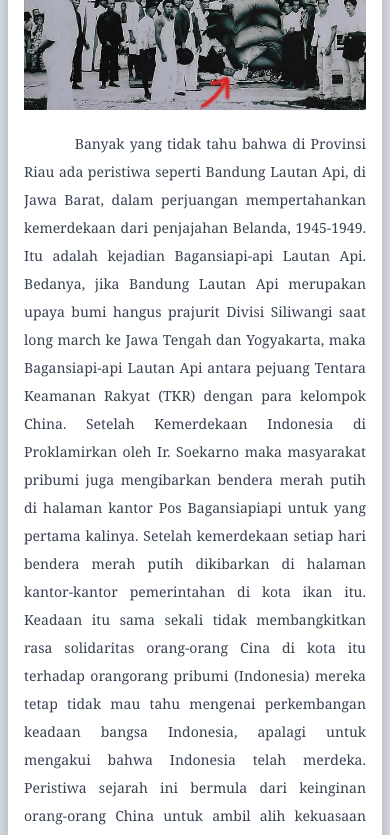
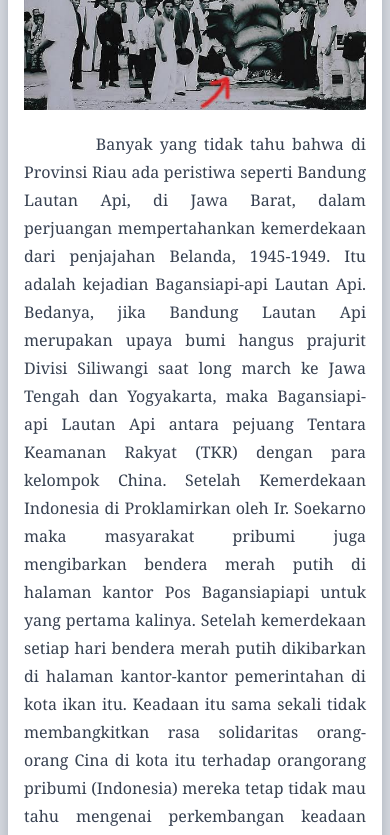
Before and after one commit to TeguhDanaPrayuda1/blog, a React (Create React App) app: page / in a window 390 px wide. Shown: the part 940-1775 px from the top of the page. Built offline with nearby package versions, Linux system fonts and the light colour scheme.

Commit message:
fix typography

```diff
--- a/src/components/Content.js
+++ b/src/components/Content.js
@@ -33,7 +33,7 @@ const Content = () => {
                             className="object-cover object-center md:w-1/3"
                         />
                     </div>
-                    <p className="flex font-serif text-sm leading-7 prose text-justify md:text-3xl md:prose-2xl">
+                    <p className="flex font-serif leading-7 prose text-justify md:text-3xl md:prose-2xl">
                         &nbsp;&nbsp;&nbsp;&nbsp;&nbsp;&nbsp;&nbsp;&nbsp;&nbsp;&nbsp;Banyak
                         yang tidak tahu bahwa di Provinsi Riau ada peristiwa
                         seperti Bandung Lautan Api, di Jawa Barat, dalam
```
